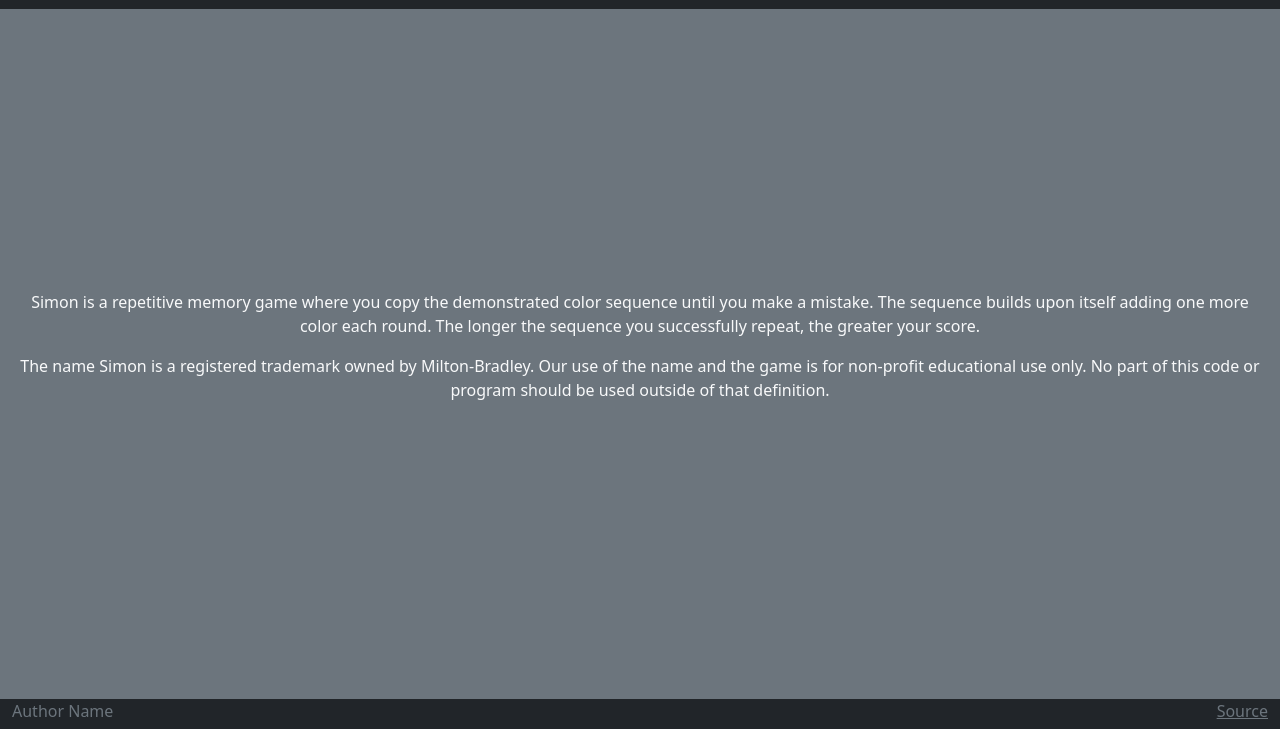
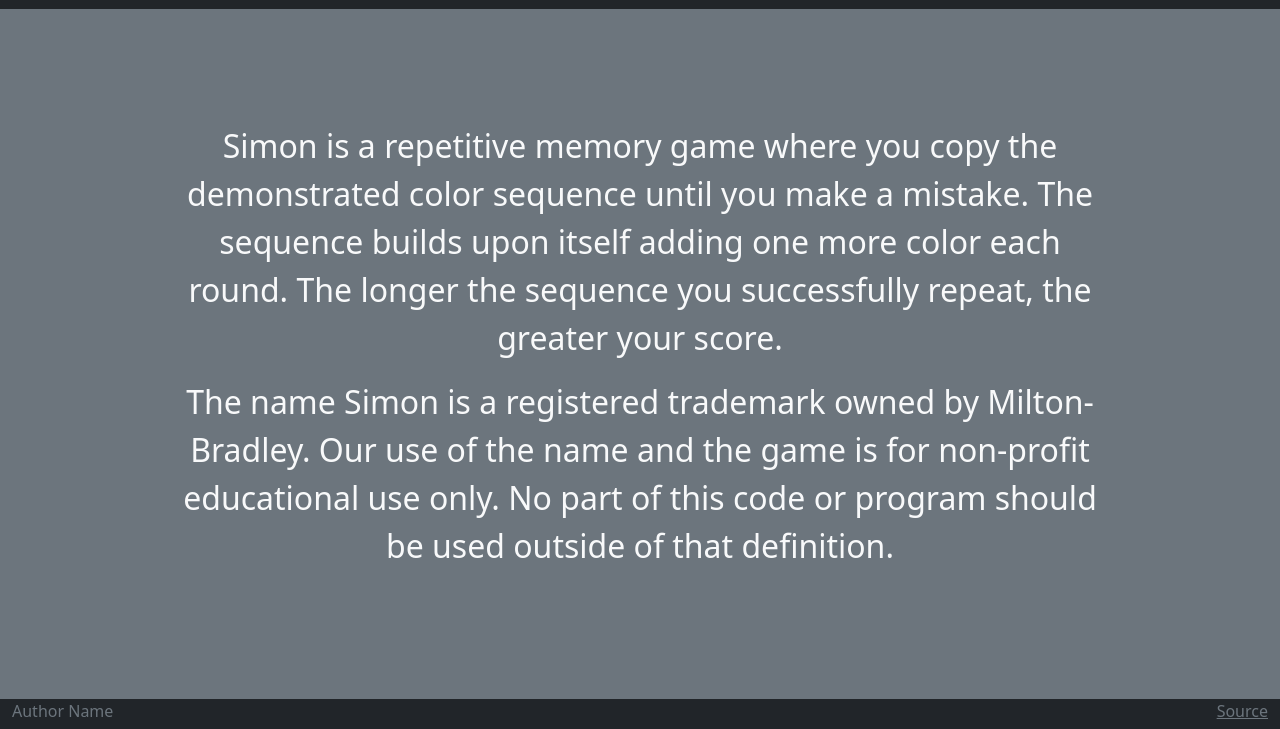
Before and after one commit to Tanman1712/simon, a plain HTML site: page about.html in a window 1280 px wide. Shown: the part 71-800 px from the top of the page. Drawn offline with nearby package versions, Linux system fonts and the light colour scheme.

Commit message:
update(about) made it larger and wrap

```diff
--- a/about.html
+++ b/about.html
@@ -38,7 +38,7 @@
     </header>
 
     <main class="container-fluid bg-secondary text-center">
-      <div>
+      <div class="explanation">
         <p>
           Simon is a repetitive memory game where you copy the demonstrated
           color sequence until you make a mistake. The sequence builds upon
--- a/main.css
+++ b/main.css
@@ -140,6 +140,11 @@
     transform: translateX(-50%) translateY(-50%);
 }
 
+.explanation {
+    font-size: 2em;
+    width: 75%;
+}
+
 @media (max-height: 600px) {
     header {
         display: none;
```
